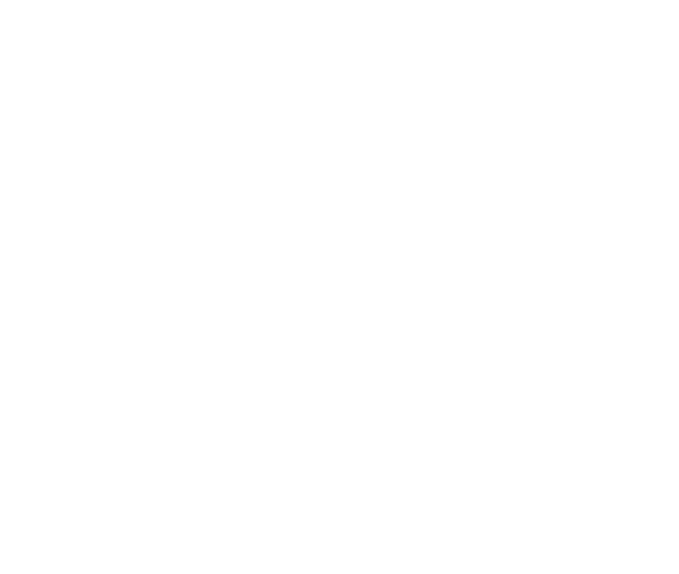
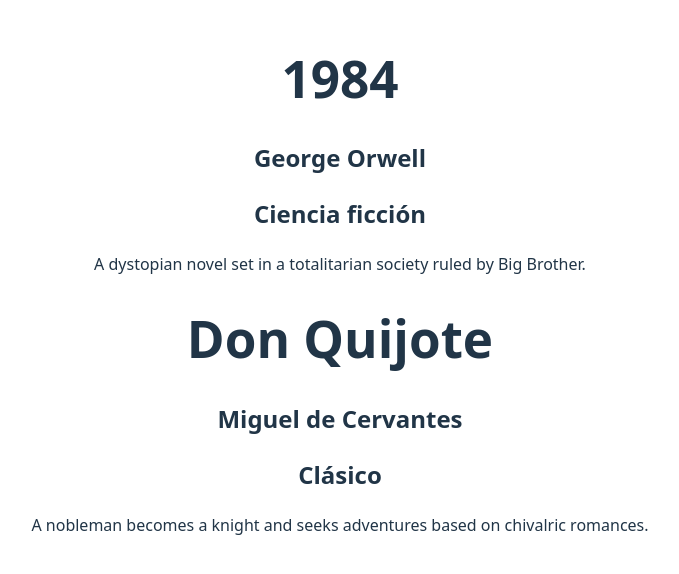
Before and after one commit to JuanTenorioMunoz/LabWeb05, a React (Vite) app: page / in a window 1280 px wide. Shown: the part 116-690 px from the top of the page, without its empty margins (300-979 px from the left). Built offline with nearby package versions, Linux system fonts and the light colour scheme.

Commit message:
add_rendering books

```diff
--- a/src/App.jsx
+++ b/src/App.jsx
@@ -2,6 +2,8 @@
 import './App.css'
 import { Provider } from 'react-redux'
 import { store } from './redux/store'
+import List from './components/List/List'
+import { bookList } from './data/data'
 
 function App() {
   const [count, setCount] = useState(0)
@@ -9,7 +11,7 @@
   return (
     <>
       <Provider store={store}>
-
+        <List data={bookList}></List>
       </Provider>
     </>
   )
--- a/src/components/Book/Book.jsx
+++ b/src/components/Book/Book.jsx
@@ -0,0 +1,12 @@
+const Book = ({title, author, category, synopsis}) => {
+    return(
+        <div>
+            <h1 className="title">{title}</h1>
+            <h2 className="author">{author}</h2>
+            <h2 className="category">{category}</h2>
+            <p className="synopsis">{synopsis}</p>
+        </div>
+    )
+}
+
+export default Book;
--- a/src/components/List/List.jsx
+++ b/src/components/List/List.jsx
@@ -0,0 +1,20 @@
+ import Book from "../Book/Book";
+
+ const List = ({data}) => {
+
+    return(
+        <div className="book-list">
+            {data.map((book) => {
+                        return(
+                        <Book
+                            title={book.title}
+                            author={book.author}
+                            category={book.category}
+                            synopsis={book.synopsis}
+                        ></Book>
+            )})}
+        </div>
+    )
+ }
+
+ export default List;
```
Also changed, not shown: src/data/data.js (renamed from src/data/data.jsx).
